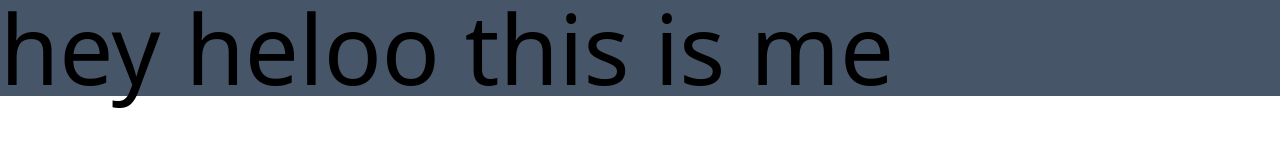
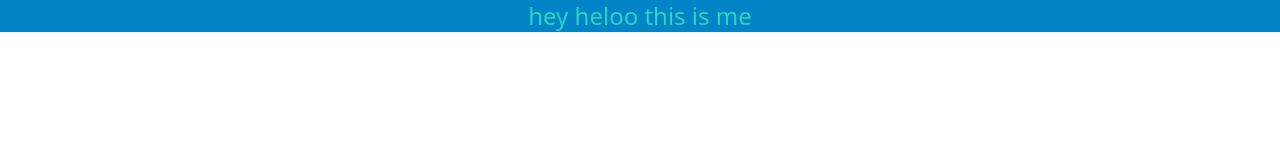
Before and after one commit to AsBorn007/interno-project, a website built with Vite: page index.html in a window 1280 px wide. Built offline with nearby package versions, Linux system fonts and the light colour scheme.

Commit message:
modifed files

```diff
--- a/index.html
+++ b/index.html
@@ -16,7 +16,7 @@
       <link rel="stylesheet" href="/css/swiper-bundle.min.css">
 </head>
 <body>
-   <h1 class="text-8xl bg-slate-600">hey heloo this is me </h1>
+   <h1 class="bg-sky-600 text-center text-2xl text-teal-400">hey heloo this is me </h1>
     <!-- Scroll Reveal bundle js -->
     <script src="/js/scrollreveal.min.js"></script>
     <!-- swiper js bundle link  -->
```
Also changed, not shown: dist/output.css.
